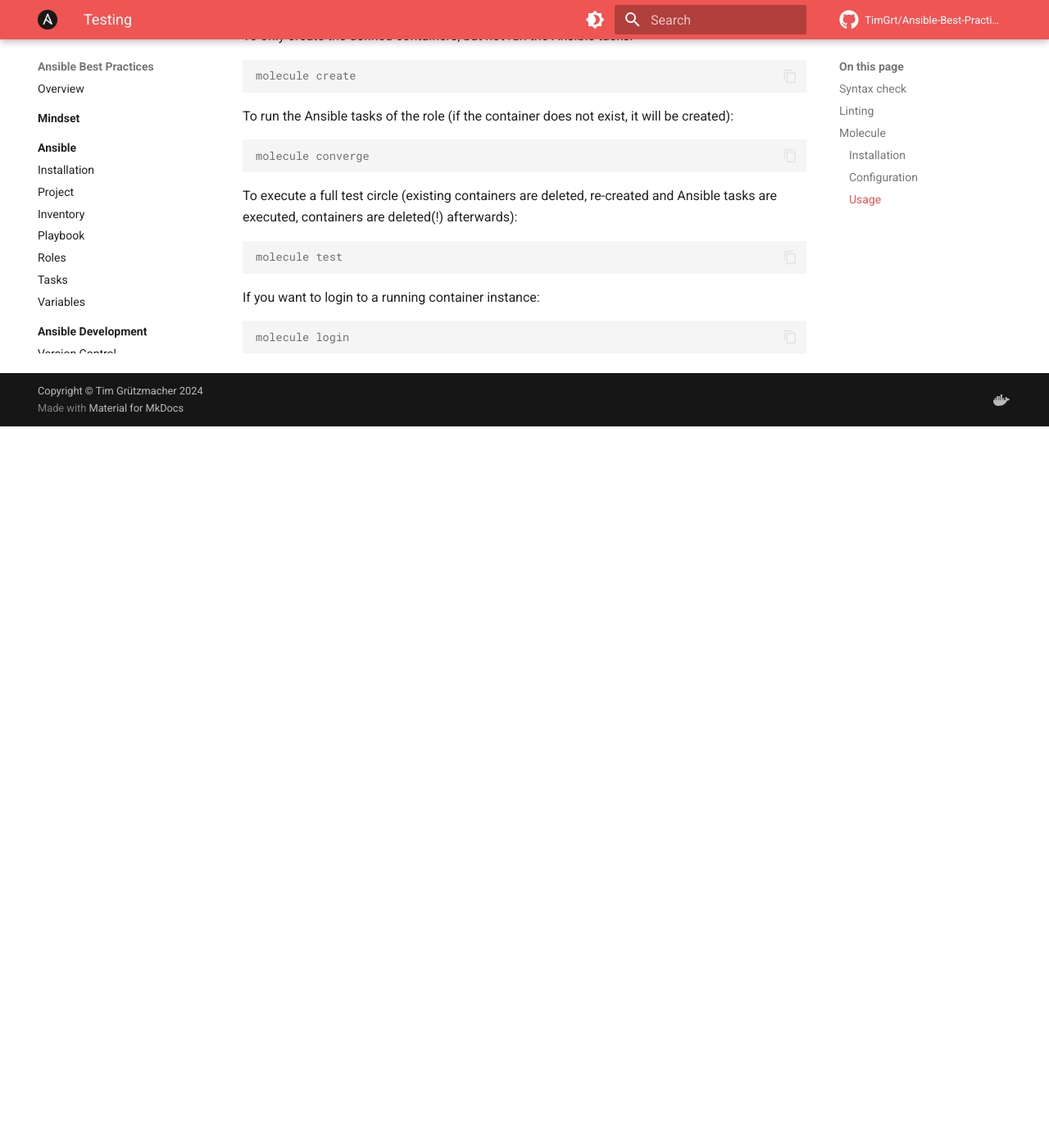
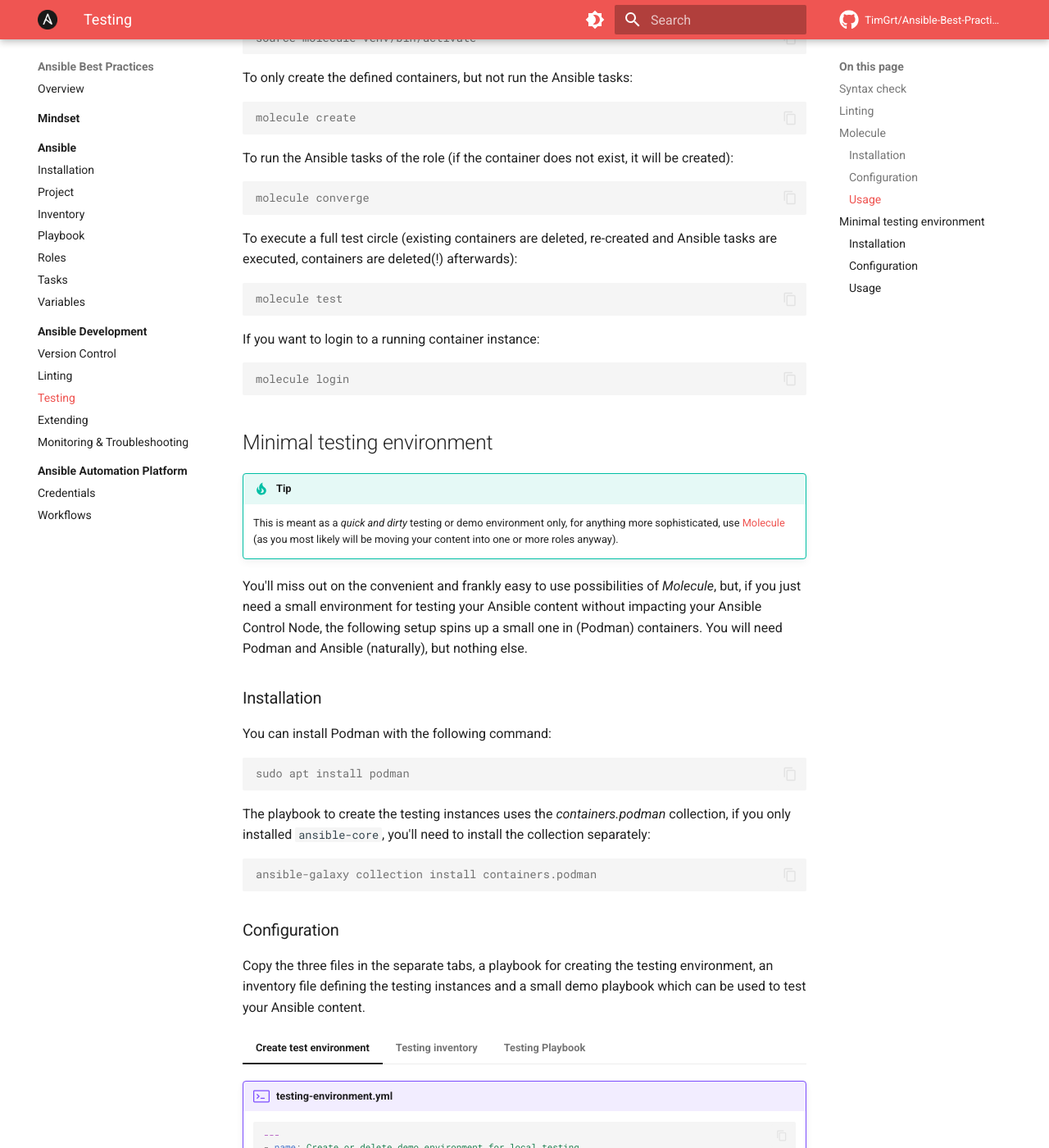
Before and after one commit to TimGrt/Ansible-Best-Practices, an MkDocs documentation site: the page built from docs/development/testing.md, in a window 1280 px wide and 1400 px high, scrolled down 4095 px. Shown: the whole window at 82% size. Built offline with MkDocs 1.6.1 and Material for MkDocs 9.7.7, drawn with Linux system fonts in a browser that asks for light colours; plug-ins that fetch from the network failed and are left out; comment, search, counter and statistics services are not loaded; before the commit the page ends 4615 px from its top, so only the background shows below that; some of the changed text lies outside the part shown.

Commit message:
Slightly updated description for Molecule, fixed link to Molecule docs. Added new section with a small playbook which can be used for local testing as well.

````diff
--- a/docs/development/testing.md
+++ b/docs/development/testing.md
@@ -1,3 +1,4 @@
+<!-- markdownlint-disable MD024 -->
 # Testing
 
 With many people contributing to the automation, it is crucial to test the automation content in-depth. So when you’re developing new Ansible Content like playbooks, roles and collections, it’s a good idea to test the content in a test environment before using it to automate production infrastructure. Testing ensures the automation works as designed and avoids unpleasant surprises down the road.
@@ -29,9 +30,10 @@
 ## Molecule
 
 The *Molecule* project is designed to aid in the development and testing of Ansible roles, provides support for testing with multiple instances, operating systems and distributions, virtualization providers, test frameworks and testing scenarios.
-Molecule is mostly used to test roles in isolation (although it is possible to test multiple roles or playbooks at once). To test against a fresh system, molecule uses a container runtime to provision virtualized/containerized test hosts, runs commands on them and asserts the success. Molecule does not connect via ssh to the container, instead it uses an Ansible installation inside the container. It is therefore necessary to use a custom build container image.
+Molecule is mostly used to test roles in isolation (although it is possible to test multiple roles or playbooks at once). To test against a fresh system, molecule uses a container runtime to provision virtualized/containerized test hosts, runs commands on them and asserts the success.
+By default, Containers don't allow services to be installed, started and stopped as in a virtual machine. We will be using custom *systemd-enabled* images, which are designed to run an init system as PID 1 for running multi-services inside the container. Also, some additional configuration is needed in the Molecule configuration file as shown below.
 
-Take a look at the [Molecule documentation](https://molecule.readthedocs.io/en/latest/index.html#){ target="_blank" } for a full overview.
+Take a look at the [Molecule documentation](https://ansible.readthedocs.io/projects/molecule/){ target="_blank" } for a full overview.
 
 ### Installation
 
@@ -301,3 +303,99 @@
 ```console
 molecule login
 ```
+
+## Minimal testing environment
+
+!!! tip
+    This is meant as a *quick and dirty* testing or demo environment only, for anything more sophisticated, use [Molecule](testing.md#molecule) (as you most likely will be moving your content into one or more roles anyway).
+
+You'll miss out on the convenient and frankly easy to use possibilities of *Molecule*, but, if you just need a small environment for testing your Ansible content without impacting your Ansible Control Node, the following setup spins up a small one in (Podman) containers. You will need Podman and Ansible (naturally), but nothing else.
+
+### Installation
+
+You can install Podman with the following command:
+
+```console
+sudo apt install podman
+```
+
+The playbook to create the testing instances uses the *containers.podman* collection, if you only installed `ansible-core`, you'll need to install the collection separately:
+
+```console
+ansible-galaxy collection install containers.podman
+```
+
+### Configuration
+
+Copy the three files in the separate tabs, a playbook for creating the testing environment, an inventory file defining the testing instances and a small demo playbook which can be used to test your Ansible content.
+
+=== "Create test environment"
+    !!! example "testing-environment.yml"
+
+        ```yaml
+        ---
+        - name: Create or delete demo environment for local testing
+          hosts: localhost
+          connection: local
+          vars:
+            testing_image: docker.io/timgrt/rockylinux9-ansible:latest
+          tasks:
+            - name: "{{ (delete | default(false)) | ternary('Delete', 'Create') }} demo instance"
+              containers.podman.podman_container:
+                name: "{{ item }}"
+                hostname: "{{ item }}"
+                image: "{{ testing_image }}"
+                volumes:
+                  - /sys/fs/cgroup:/sys/fs/cgroup:ro
+                command: "/usr/sbin/init"
+                state: "{{ (delete | default(false)) | ternary('absent', 'started') }}"
+              loop: "{{ groups['test'] }}"
+        ```
+
+=== "Testing inventory"
+    !!! example "testing-inventory.yml"
+        Add additional instances in the `test` group, if necessary.
+
+        ```yaml
+        [test]
+        instance1
+
+        [test:vars]
+        ansible_user=ansible
+        ansible_connection=podman
+        ```
+
+=== "Testing Playbook"
+    !!! example "testing-inventory.yml"
+        Add your tasks to this playbook and start testing. If you want to use your own playbook, target the `test` group as well.
+
+        ```yaml
+        ---
+        - name: Testing playbook
+          hosts: test
+          tasks:
+            - name: Output distribution
+              ansible.builtin.debug:
+                msg: "{{ ansible_distribution }}"
+        ```
+
+### Usage
+
+First, create the testing instances by executing the `testing-environment.yml` playbook:
+
+```console
+ansible-playbook -i testing-inventory.ini testing-environment.yml
+```
+
+Add your tasks to the `testing-playbook.yml` (or use your existing playbook, target the `test` group) and execute:
+
+```console
+ansible-playbook -i testing-inventory.ini testing-playbook.yml
+```
+
+After finishing your tests remove the instances by running the `testing-environment.yml` playbook and provide the *extra-var* `delete`:
+
+```console
+ansible-playbook -i testing-inventory.ini testing-environment.yml -e delete=true
+```
+<!-- markdownlint-enable MD024 -->
````
